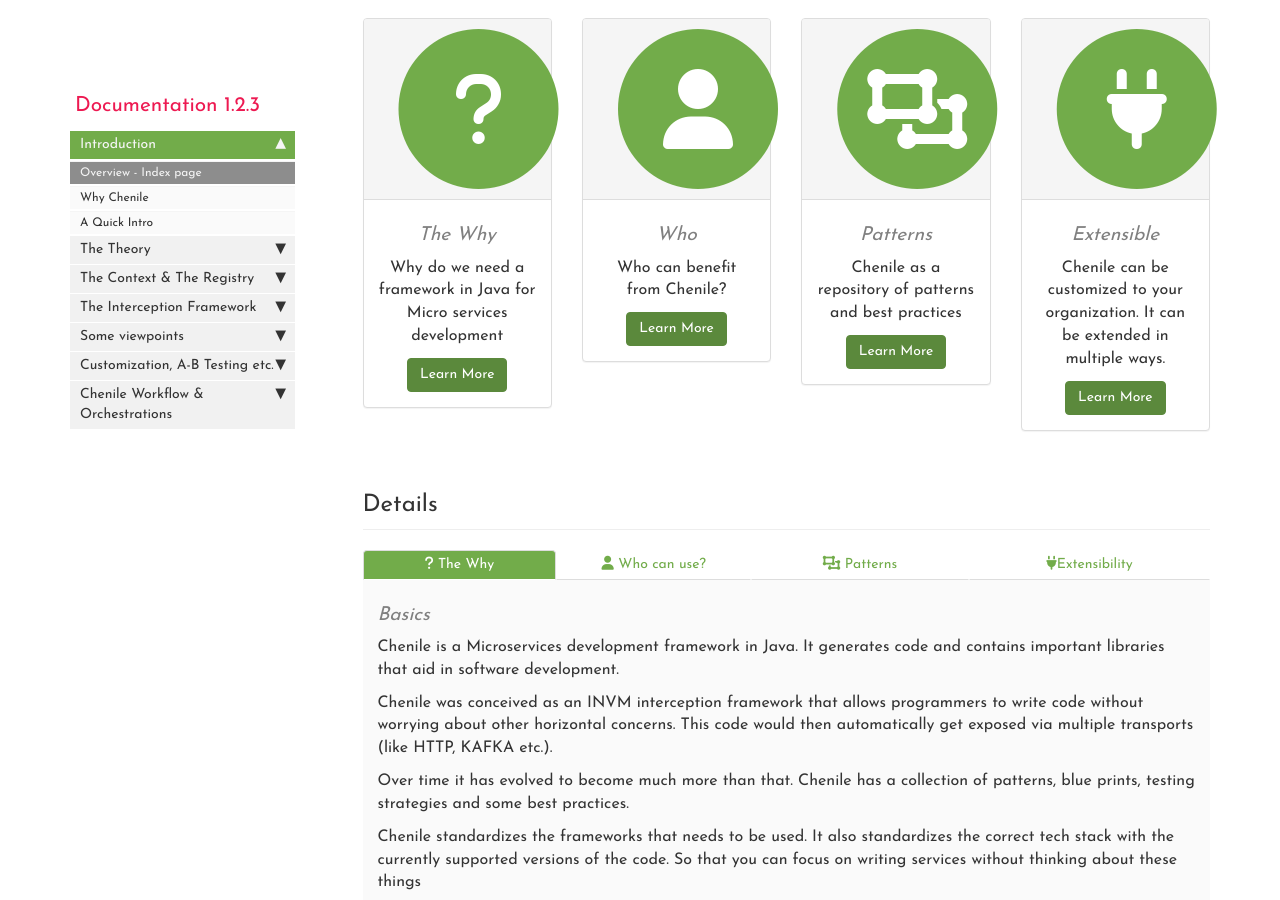
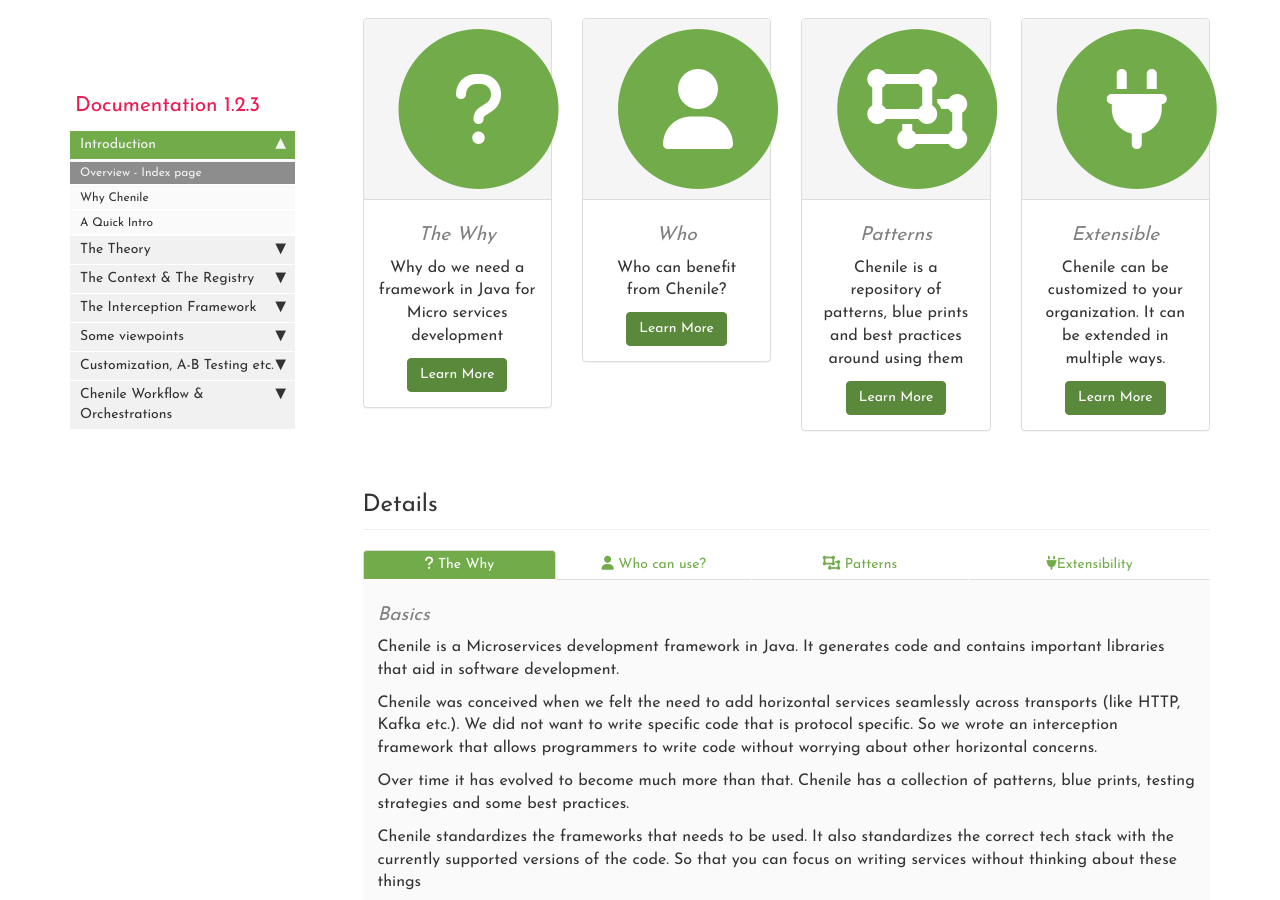
Before and after one commit to rajakolluru/cheniledocs.github.io, a Jekyll site: the page built from index.html, in a window 1280 px wide and 900 px high, scrolled down 320 px. Built offline with Jekyll 4.4.1, drawn with Linux system fonts in a browser that asks for light colours; comment, search, counter and statistics services are not loaded.

Commit message:
added detail in index.html

```diff
--- a/index.html
+++ b/index.html
@@ -51,7 +51,7 @@
                 </div>
                 <div class="panel-body">
                     <h4>Patterns</h4>
-                    <p>Chenile as a repository of patterns and best practices</p>
+                    <p>Chenile is a repository of patterns, blue prints and best practices around using them</p>
                     <a href="#patterns" class="btn btn-primary">Learn More</a>
                 </div>
             </div>
@@ -95,27 +95,29 @@
                 <div class="tab-pane fade active in" id="basics">
                     <h4>Basics</h4>
                     <p>Chenile is a Microservices development framework in Java. It generates code and contains important libraries that aid in software development. </p>
-                    <p>Chenile was conceived as an INVM interception framework that allows programmers to write code without worrying about other horizontal concerns. This code would then automatically get exposed via multiple transports (like HTTP, KAFKA etc.). </p>
+                    <p>Chenile was conceived when we felt the need to add horizontal services seamlessly across transports (like HTTP, Kafka etc.). We did not want to write specific code that is protocol specific. So we wrote an interception framework that allows programmers to write code without worrying about other horizontal concerns.  </p>
                     <p> Over time it has evolved to become much more than that. Chenile has a collection of patterns, blue prints, testing strategies and some best practices. </p>
                     <p>Chenile standardizes the frameworks that needs to be used. It also standardizes the correct tech stack with the currently supported versions of the code. So that you can focus on writing services without thinking about these things</p>
                 </div>
                 <div class="tab-pane fade" id="who">
                     <h4>Who ?</h4>
                     <p>Are you an early stage startup who wants to focus on developing industrial strength services using well established patterns without bothering to find the optimal tech stack or browsing through reams of documentation? If yes, Chenile can help you there</p>
-                    <p>Are you a Spring Boot developer who is confused in perusing the documentation of different frameworks ?</p>
+                    <p>Are you a Spring Boot developer who is confused as to how to choose from and integrate into the myriads of frameworks that are available? Chenile can recommend specific frameworks and tell you to integrate them into your application. It generates stub code that you can enhance later.</p>
+                    <p>Are you a big enterprise who finds it hard to standardize? Chenile can help you with that. Also see the customization and extensibility part for more details. </p>
+                    <p> Are you a software developer who would ideally like to leverage multi-module maven builds? Chenile has you covered!</p>
                     <p></p>
                 </div>
                 <div class="tab-pane fade" id="patterns">
                     <h4>Patterns & Blue Prints</h4>
                     <p>Interested in developing Moduliths? Chenile has its own pattern for developing robust moduliths.</p>
-                    <p>Chenile has its own blue print to develop modulith services using the CQRS pattern.</p>
+                    <p>Like CQRS but confused about how to use it? Chenile has its own blue print to develop modulith services using the CQRS pattern.</p>
                     <p>Best of all Chenile ships with a code generator that generates code that complies to these blue prints. This code can give a huge jumpstart.</p>
                     <p>Our workflow , query and interceptor blue prints are easy to understand and ship with documentation. These are generated by the code generator</p>
                 </div>
                 <div class="tab-pane fade" id="extensible">
                     <h4>Extensible</h4>
                     <p>Chenile is SOLID compliant. The framework is built to be extensible. It is trivial to write new blue prints and integrate with chenile. The code generator can be customized to generate code compliant to these blue prints. </p>
-                    <p>Implementing horizontal concerns in the last mile is a killer feature with Chenile. Interceptors can be introduced before services are invoked. These can implement a lot of features.</p>
+                    <p>Implementing horizontal concerns in the last mile is a killer feature with Chenile. Interceptors can be introduced before services are invoked. These can be customized to your organization and even at the service or operation level!</p>
                     <p>Chenile also ships with configurable options for most of its features. These can be used to extend the framework and customize the services. </p>
                 </div>
             </div>
```
